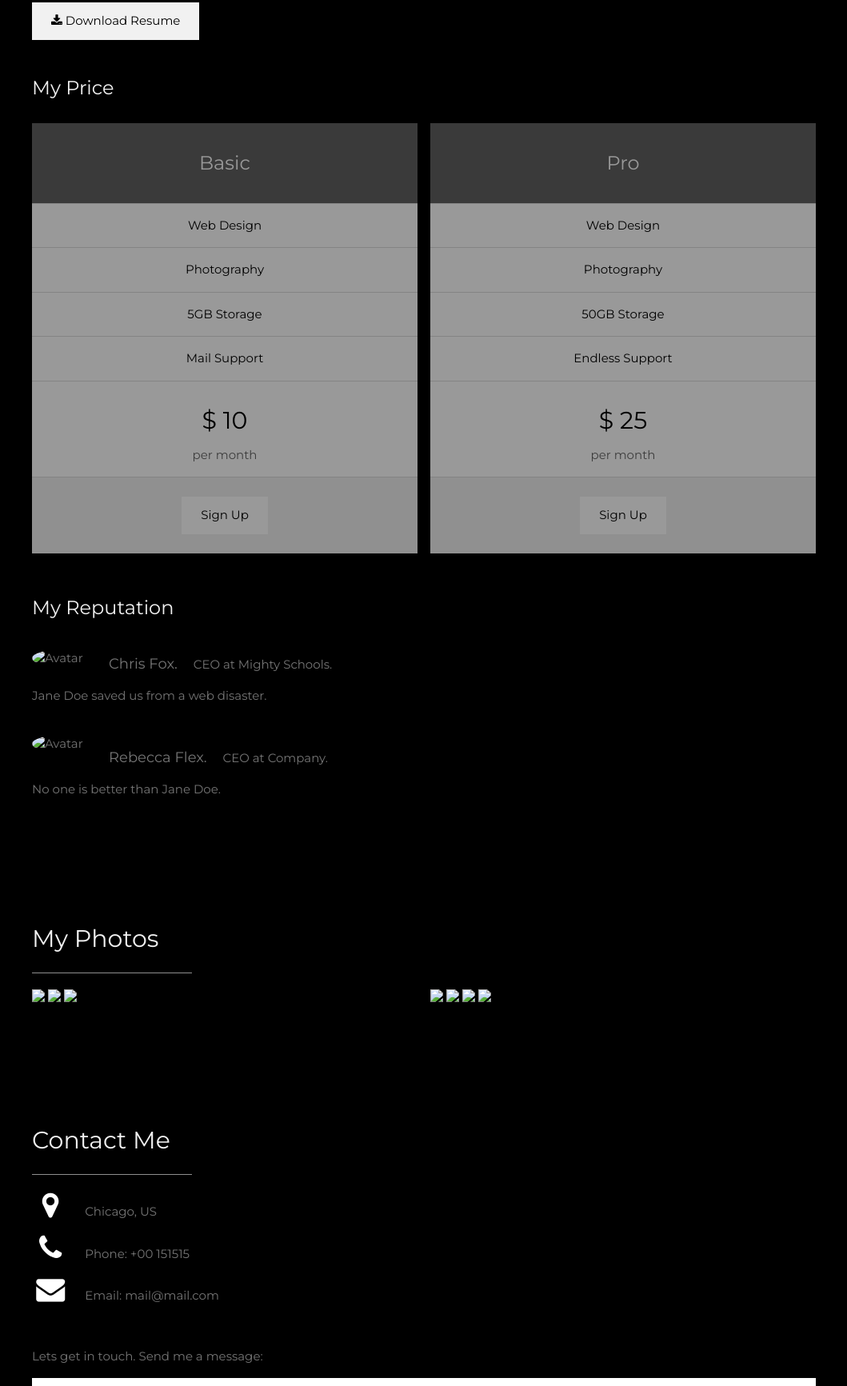
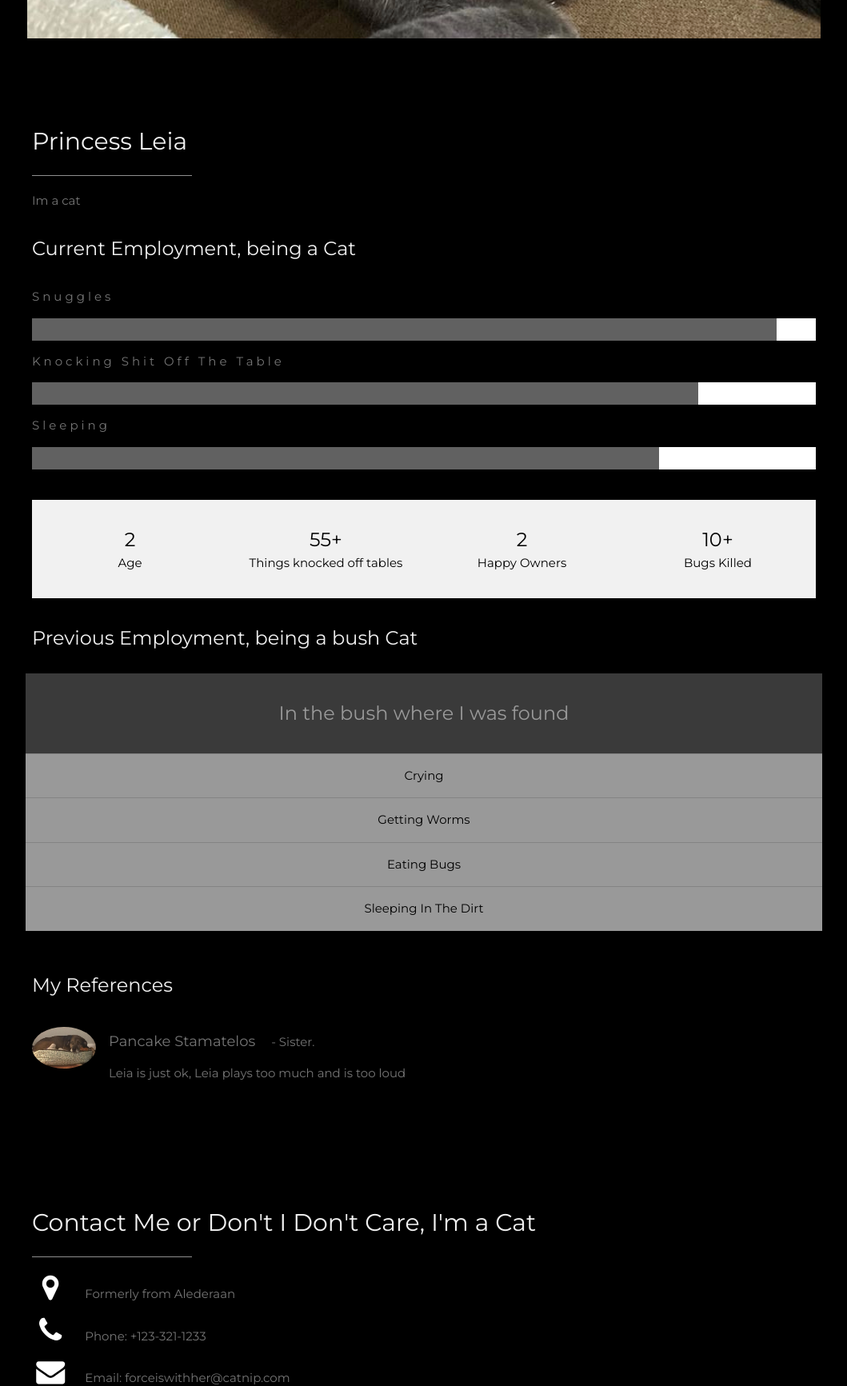
Before and after one commit to jstamatelos/resume-demo, a plain HTML site: page index.html in a window 1280 px wide. Shown: the part 1067-2800 px from the top of the page at 80% size, without its empty margins (170-1229 px from the left). Drawn offline with nearby package versions, Linux system fonts and the light colour scheme.

Commit message:
fix(layout): add some content

```diff
--- a/index.html
+++ b/index.html
@@ -1,6 +1,6 @@
 <!DOCTYPE html>
 <html>
-<title>W3.CSS Template</title>
+<title>Resume Demo</title>
 <meta charset="UTF-8">
 <meta name="viewport" content="width=device-width, initial-scale=1">
 <link rel="stylesheet" href="https://www.w3schools.com/w3css/4/w3.css">
@@ -14,7 +14,7 @@
     <!-- Icon Bar (Sidebar - hidden on small screens) -->
     <nav class="w3-sidebar w3-bar-block w3-small w3-hide-small w3-center">
         <!-- Avatar image in top left corner -->
-        <img src="/w3images/avatar_smoke.jpg" style="width:100%">
+        <img src="./resources/images/leia.belly.png" style="width:100%">
         <a href="#" class="w3-bar-item w3-button w3-padding-large w3-black">
             <i class="fa fa-home w3-xxlarge"></i>
             <p>HOME</p>
@@ -22,10 +22,6 @@
         <a href="#about" class="w3-bar-item w3-button w3-padding-large w3-hover-black">
             <i class="fa fa-user w3-xxlarge"></i>
             <p>ABOUT</p>
-        </a>
-        <a href="#photos" class="w3-bar-item w3-button w3-padding-large w3-hover-black">
-            <i class="fa fa-eye w3-xxlarge"></i>
-            <p>PHOTOS</p>
         </a>
         <a href="#contact" class="w3-bar-item w3-button w3-padding-large w3-hover-black">
             <i class="fa fa-envelope w3-xxlarge"></i>
@@ -47,150 +43,89 @@
     <div class="w3-padding-large" id="main">
         <!-- Header/Home -->
         <header class="w3-container w3-padding-32 w3-center w3-black" id="home">
-            <h1 class="w3-jumbo"><span class="w3-hide-small">I'm</span> John Doe.</h1>
-            <p>Photographer and Web Designer.</p>
-            <img src="/w3images/man_smoke.jpg" alt="boy" class="w3-image" width="992" height="1108">
+            <h1 class="w3-jumbo"><span class="w3-hide-small">I'm</span> Princess Leia</h1>
+            <p>A Cat.</p>
+            <img src="./resources/images/leia.belly.png" alt="boy" class="w3-image" width="992" height="1108">
         </header>
 
         <!-- About Section -->
         <div class="w3-content w3-justify w3-text-grey w3-padding-64" id="about">
-            <h2 class="w3-text-light-grey">My Name</h2>
+            <h2 class="w3-text-light-grey">Princess Leia</h2>
             <hr style="width:200px" class="w3-opacity">
-            <p>Some text about me. Some text about me. I am lorem ipsum consectetur adipiscing elit, sed do eiusmod
-                tempor incididunt ut labore et dolore magna aliqua. Ut enim ad minim veniam, quis nostrud exercitation
-                ullamco laboris nisi ut aliquip
-                ex ea commodo consequat. Duis aute irure dolor in reprehenderit in voluptate velit esse cillum dolore eu
-                fugiat nulla pariatur. Excepteur sint occaecat cupidatat non proident, sunt in culpa qui officia
-                deserunt mollit anim id est laborum consectetur
-                adipiscing elit, sed do eiusmod tempor incididunt ut labore et dolore magna aliqua. Ut enim ad minim
-                veniam, quis nostrud exercitation ullamco laboris nisi ut aliquip ex ea commodo consequat.
+            <p>
+                Im a cat
             </p>
-            <h3 class="w3-padding-16 w3-text-light-grey">My Skills</h3>
-            <p class="w3-wide">Photography</p>
+            <h3 class="w3-padding-16 w3-text-light-grey">Current Employment, being a Cat</h3>
+            <p class="w3-wide">Snuggles</p>
             <div class="w3-white">
                 <div class="w3-dark-grey" style="height:28px;width:95%"></div>
             </div>
-            <p class="w3-wide">Web Design</p>
+            <p class="w3-wide">Knocking Shit Off The Table</p>
             <div class="w3-white">
                 <div class="w3-dark-grey" style="height:28px;width:85%"></div>
             </div>
-            <p class="w3-wide">Photoshop</p>
+            <p class="w3-wide">Sleeping</p>
             <div class="w3-white">
                 <div class="w3-dark-grey" style="height:28px;width:80%"></div>
             </div><br>
 
             <div class="w3-row w3-center w3-padding-16 w3-section w3-light-grey">
                 <div class="w3-quarter w3-section">
-                    <span class="w3-xlarge">11+</span><br>
-                    Partners
+                    <span class="w3-xlarge">2</span><br>
+                    Age
                 </div>
                 <div class="w3-quarter w3-section">
                     <span class="w3-xlarge">55+</span><br>
-                    Projects Done
+                    Things knocked off tables
                 </div>
                 <div class="w3-quarter w3-section">
-                    <span class="w3-xlarge">89+</span><br>
-                    Happy Clients
+                    <span class="w3-xlarge">2</span><br>
+                    Happy Owners
                 </div>
                 <div class="w3-quarter w3-section">
-                    <span class="w3-xlarge">150+</span><br>
-                    Meetings
+                    <span class="w3-xlarge">10+</span><br>
+                    Bugs Killed
                 </div>
             </div>
 
-            <button class="w3-button w3-light-grey w3-padding-large w3-section">
-                <i class="fa fa-download"></i> Download Resume
-            </button>
 
             <!-- Grid for pricing tables -->
-            <h3 class="w3-padding-16 w3-text-light-grey">My Price</h3>
+            <h3 class="w3-padding-16 w3-text-light-grey">Previous Employment, being a bush Cat</h3>
             <div class="w3-row-padding" style="margin:0 -16px">
-                <div class="w3-half w3-margin-bottom">
+                <div class="w3-full w3-margin-bottom">
                     <ul class="w3-ul w3-white w3-center w3-opacity w3-hover-opacity-off">
-                        <li class="w3-dark-grey w3-xlarge w3-padding-32">Basic</li>
-                        <li class="w3-padding-16">Web Design</li>
-                        <li class="w3-padding-16">Photography</li>
-                        <li class="w3-padding-16">5GB Storage</li>
-                        <li class="w3-padding-16">Mail Support</li>
-                        <li class="w3-padding-16">
-                            <h2>$ 10</h2>
-                            <span class="w3-opacity">per month</span>
-                        </li>
-                        <li class="w3-light-grey w3-padding-24">
-                            <button class="w3-button w3-white w3-padding-large w3-hover-black">Sign Up</button>
-                        </li>
-                    </ul>
-                </div>
-
-                <div class="w3-half">
-                    <ul class="w3-ul w3-white w3-center w3-opacity w3-hover-opacity-off">
-                        <li class="w3-dark-grey w3-xlarge w3-padding-32">Pro</li>
-                        <li class="w3-padding-16">Web Design</li>
-                        <li class="w3-padding-16">Photography</li>
-                        <li class="w3-padding-16">50GB Storage</li>
-                        <li class="w3-padding-16">Endless Support</li>
-                        <li class="w3-padding-16">
-                            <h2>$ 25</h2>
-                            <span class="w3-opacity">per month</span>
-                        </li>
-                        <li class="w3-light-grey w3-padding-24">
-                            <button class="w3-button w3-white w3-padding-large w3-hover-black">Sign Up</button>
-                        </li>
+                        <li class="w3-dark-grey w3-xlarge w3-padding-32">In the bush where I was found</li>
+                        <li class="w3-padding-16">Crying</li>
+                        <li class="w3-padding-16">Getting Worms</li>
+                        <li class="w3-padding-16">Eating Bugs</li>
+                        <li class="w3-padding-16">Sleeping In The Dirt</li>
                     </ul>
                 </div>
                 <!-- End Grid/Pricing tables -->
             </div>
 
             <!-- Testimonials -->
-            <h3 class="w3-padding-24 w3-text-light-grey">My Reputation</h3>
-            <img src="/w3images/bandmember.jpg" alt="Avatar" class="w3-left w3-circle w3-margin-right"
+            <h3 class="w3-padding-24 w3-text-light-grey">My References</h3>
+
+            <img src="./resources/images/pancake.one.png" alt="Avatar" class="w3-left w3-circle w3-margin-right"
                 style="width:80px">
-            <p><span class="w3-large w3-margin-right">Chris Fox.</span> CEO at Mighty Schools.</p>
-            <p>Jane Doe saved us from a web disaster.</p><br>
-
-            <img src="/w3images/avatar_g2.jpg" alt="Avatar" class="w3-left w3-circle w3-margin-right"
-                style="width:80px">
-            <p><span class="w3-large w3-margin-right">Rebecca Flex.</span> CEO at Company.</p>
-            <p>No one is better than Jane Doe.</p>
+            <p><span class="w3-large w3-margin-right">Pancake Stamatelos</span> -  Sister.</p>
+            <p>Leia is just ok, Leia plays too much and is too loud</p>
             <!-- End About Section -->
-        </div>
-
-        <!-- Portfolio Section -->
-        <div class="w3-padding-64 w3-content" id="photos">
-            <h2 class="w3-text-light-grey">My Photos</h2>
-            <hr style="width:200px" class="w3-opacity">
-
-            <!-- Grid for photos -->
-            <div class="w3-row-padding" style="margin:0 -16px">
-                <div class="w3-half">
-                    <img src="/w3images/wedding.jpg" style="width:100%">
-                    <img src="/w3images/rocks.jpg" style="width:100%">
-                    <img src="/w3images/sailboat.jpg" style="width:100%">
-                </div>
-
-                <div class="w3-half">
-                    <img src="/w3images/underwater.jpg" style="width:100%">
-                    <img src="/w3images/chef.jpg" style="width:100%">
-                    <img src="/w3images/wedding.jpg" style="width:100%">
-                    <img src="/w3images/p6.jpg" style="width:100%">
-                </div>
-                <!-- End photo grid -->
-            </div>
-            <!-- End Portfolio Section -->
         </div>
 
         <!-- Contact Section -->
         <div class="w3-padding-64 w3-content w3-text-grey" id="contact">
-            <h2 class="w3-text-light-grey">Contact Me</h2>
+            <h2 class="w3-text-light-grey">Contact Me or Don't I Don't Care, I'm a Cat</h2>
             <hr style="width:200px" class="w3-opacity">
 
             <div class="w3-section">
-                <p><i class="fa fa-map-marker fa-fw w3-text-white w3-xxlarge w3-margin-right"></i> Chicago, US</p>
-                <p><i class="fa fa-phone fa-fw w3-text-white w3-xxlarge w3-margin-right"></i> Phone: +00 151515</p>
-                <p><i class="fa fa-envelope fa-fw w3-text-white w3-xxlarge w3-margin-right"> </i> Email: mail@mail.com
+                <p><i class="fa fa-map-marker fa-fw w3-text-white w3-xxlarge w3-margin-right"></i> Formerly from Alederaan</p>
+                <p><i class="fa fa-phone fa-fw w3-text-white w3-xxlarge w3-margin-right"></i> Phone: +123-321-1233</p>
+                <p><i class="fa fa-envelope fa-fw w3-text-white w3-xxlarge w3-margin-right"> </i> Email: forceiswithher@catnip.com
                 </p>
             </div><br>
-            <p>Lets get in touch. Send me a message:</p>
+            <p>You can try to reach out, I probably won't answer unless you have Tuna:</p>
 
             <form action="/action_page.php" target="_blank">
                 <p><input class="w3-input w3-padding-16" type="text" placeholder="Name" required name="Name"></p>
```
Also changed, not shown: resources/images/leia.belly.png (added), resources/images/pancake.one.png (added), 1 other file.
